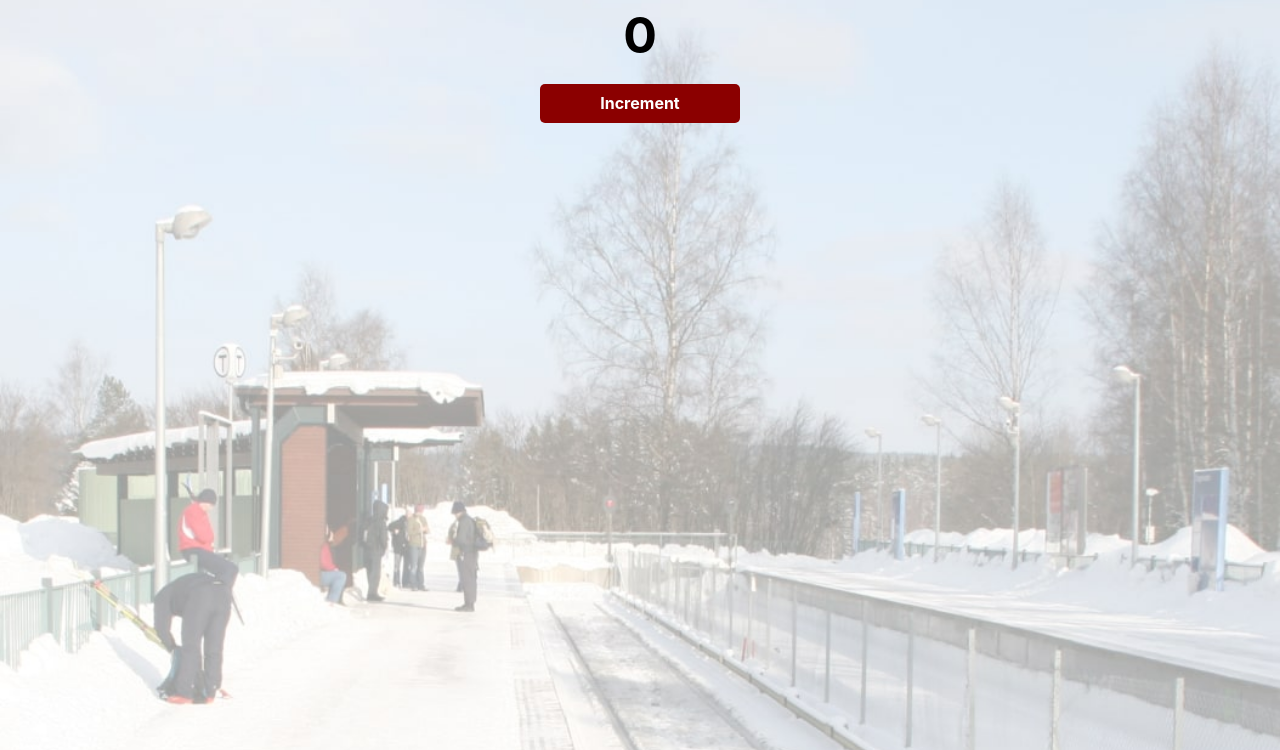
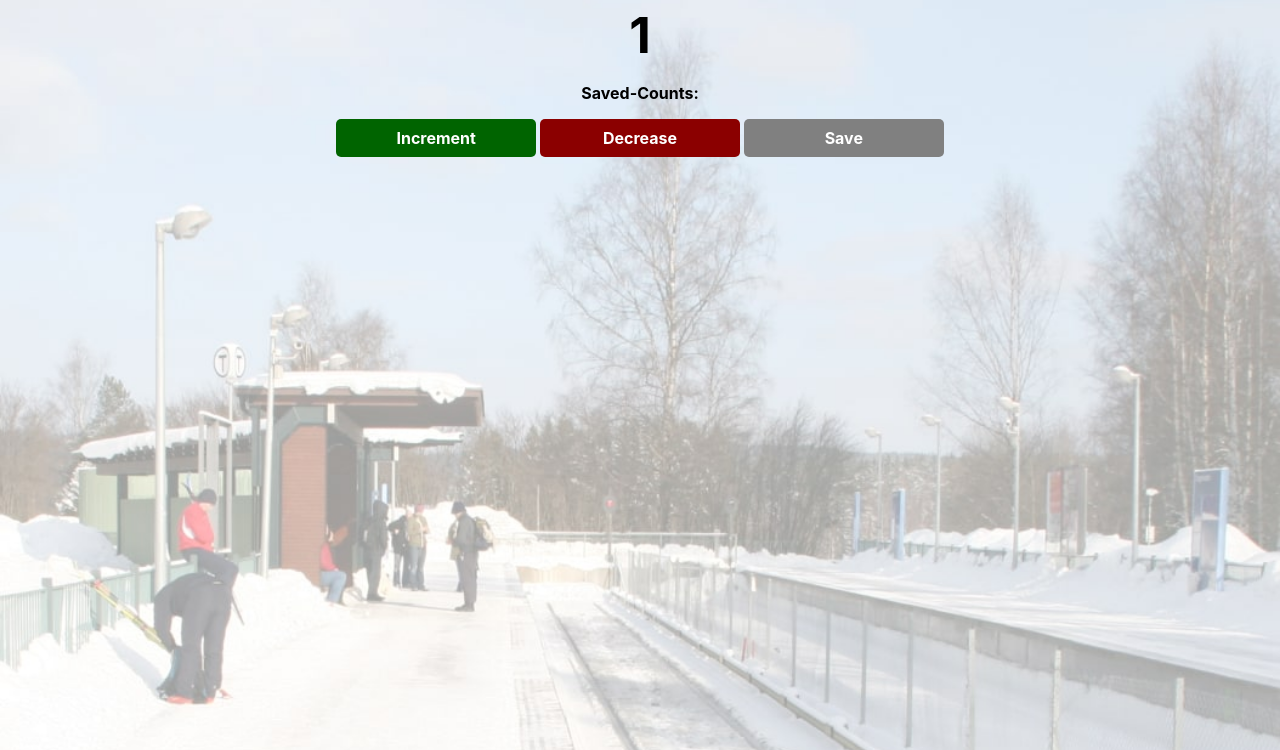
Before and after one commit to GarritWilsonDS/learning_js, a plain HTML site: page passenger_counter_app/index.html in a window 1280 px wide. Both pictures are taken after a click on the button "Increment". Shown: the part 50-800 px from the top of the page. Drawn offline with nearby package versions, Linux system fonts and the light colour scheme.

Commit message:
made progress on person tracking app

```diff
--- a/passenger_counter_app/index.css
+++ b/passenger_counter_app/index.css
@@ -29,9 +29,13 @@ button {
 }
 
 #increment-btn {
-    background: darkred;
+    background: darkgreen;
+}
+
+#decrease-btn {
+    background: darkred
 }
 
 #save-btn {
-    background: darkgreen;
+    background: grey;
 }
--- a/passenger_counter_app/index.html
+++ b/passenger_counter_app/index.html
@@ -6,7 +6,11 @@
     <body>
         <h1>People entered:</h1>
         <h2 id="count-el">0</h2>
-        <button id="increment-btn">Increment</button>
+        <p>Saved-Counts:</p>
+        <p id="saved-el"></p>
+        <button id="increment-btn" onclick='increment()'>Increment</button>
+        <button id="decrease-btn" onclick='decrease()'>Decrease</button>
+        <button id="save-btn" onclick='save()'>Save</button>
         <script src="index.js"></script>
     </body>
 </html>
--- a/passenger_counter_app/index.js
+++ b/passenger_counter_app/index.js
@@ -1,14 +1,53 @@
-// document.getElementById("count-el").innerText = 4
 
-let count = 5
 
-let bonusPoints = 50
 
-bonusPoints = bonusPoints + 50
-console.log(bonusPoints)
+// initialize count at 0
+// listen for clicks on the increment button
+// increment the count variable when the button is clicked (log it out)
+// change the count-el in the html to reflect new count
 
-bonusPoints = bonusPoints - 75
-console.log(bonusPoints)
+let count = 0
 
-bonusPoints = bonusPoints + 50
-console.log(bonusPoints)
+let countEl = document.getElementById("count-el");
+let saveEl = document.getElementById("saved-el");
+
+function increment(){
+    console.log("increased by 1");
+    count++;
+    countEl.innerText = count;
+    console.log(count);
+}
+
+function decrease(){
+    console.log("decreased by 1");
+    count--;
+    countEl.innerText = count;
+    console.log(count);
+}
+
+function save(){
+    console.log("saved count");
+    saveEl.innerText = count;
+    console.log("count saved");
+    count = 0;
+    countEl.innerText = count;
+    console.log("reset count");
+}
+
+
+
+//// practicing functions
+
+let lapsCompleted = 0;
+
+function incrementByOne(x) {
+    x++;
+    return x
+}
+
+for (let i = 0; i<7; i++){
+    lapsCompleted = incrementByOne(lapsCompleted);
+}
+
+
+// console.log(lapsCompleted)
```
